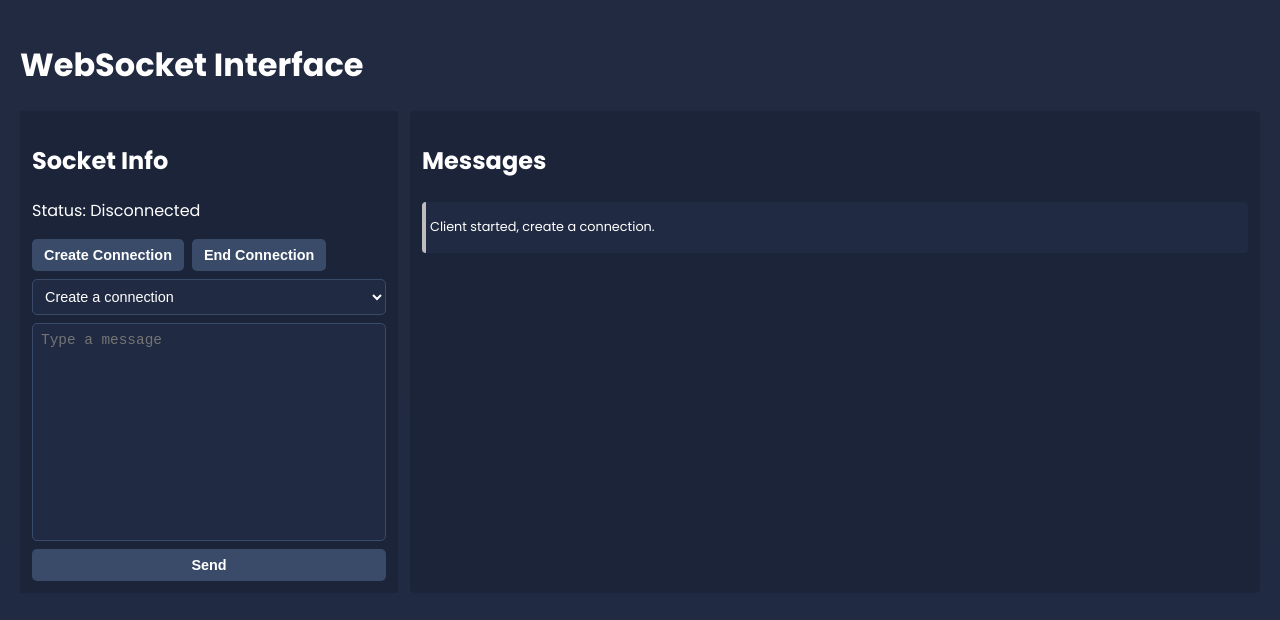
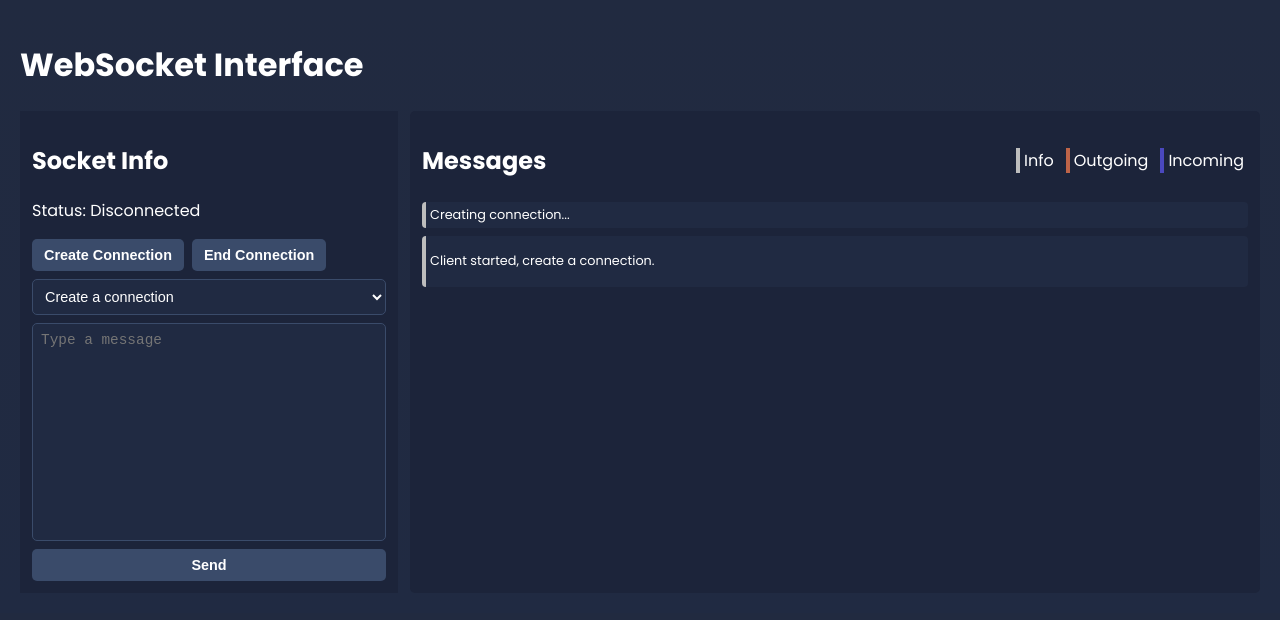
Before and after one commit to amaanshussain/socket-server, a website: page public/index.html in a window 1280 px wide. Drawn offline with nearby package versions, Linux system fonts and the light colour scheme.

Commit message:
add message legend and formatting changes

```diff
--- a/public/index.css
+++ b/public/index.css
@@ -14,6 +14,7 @@ body {
     border-radius: 6px;
     cursor: pointer;
 }
+
 ::-webkit-scrollbar-thumb:hover {
     background: #161c29;
 }
@@ -54,11 +55,13 @@ body {
     cursor: pointer;
     font-size: 0.9rem;
 }
+
 .socket-connectionbox {
     display: flex;
     flex-direction: column;
     gap: 8px;
 }
+
 .socket-select {
     width: 100%;
     padding: 8px;
@@ -68,6 +71,7 @@ body {
     color: #ffffff;
     font-size: 0.9rem;
 }
+
 .socket-inputbox {
     display: flex;
 }
@@ -95,6 +99,21 @@ body {
     padding: 12px;
 }
 
+.socket-messages-header {
+    display: flex;
+    justify-content: space-between;
+}
+
+.socket-messages-types {
+    display: flex;
+    gap: 8px;
+    align-items: center;
+}
+
+.socket-type {
+    padding: 0 4px;
+}
+
 .socket-messages {
     width: 100%;
     display: flex;
@@ -112,9 +131,11 @@ body {
 .socket-incoming {
     border-left: #4a48be 4px solid;
 }
+
 .socket-outgoing {
     border-left: #be6448 4px solid;
 }
+
 .socket-info {
     border-left: #bdbdbd 4px solid;
 }
--- a/public/index.html
+++ b/public/index.html
@@ -3,7 +3,7 @@
 
 <head>
     <meta charset="UTF-8">
-    <title>Socket.IO App</title>
+    <title>WebSocket Interface</title>
 
     <link rel="preconnect" href="https://fonts.googleapis.com">
     <link rel="preconnect" href="https://fonts.gstatic.com" crossorigin>
@@ -11,7 +11,6 @@
         href="https://fonts.googleapis.com/css2?family=Poppins:ital,wght@0,100;0,200;0,300;0,400;0,500;0,600;0,700;0,800;0,900;1,100;1,200;1,300;1,400;1,500;1,600;1,700;1,800;1,900&display=swap"
         rel="stylesheet">
 
-    <script src="https://cdn.socket.io/4.7.2/socket.io.min.js"></script>
     <link rel="stylesheet" href="index.css">
     <script src="socketstate.js"></script>
 </head>
@@ -22,6 +21,7 @@
         <h1>WebSocket Interface</h1>
 
         <div class="socket-layout">
+
             <div class="socket-infobox">
                 <div>
                     <h2>Socket Info</h2>
@@ -43,13 +43,21 @@
             </div>
 
             <div class="socket-messagebox">
-                <h2>Messages</h2>
+                <div class="socket-messages-header">
+                    <h2>Messages</h2>
+                    <div class="socket-messages-types">
+                        <p class="socket-type socket-info">Info</p>
+                        <p class="socket-type socket-outgoing">Outgoing</p>
+                        <p class="socket-type socket-incoming">Incoming</p>
+                    </div>
+                </div>
                 <div class="socket-messages" id="messages">
                     <div class="socket-message socket-info" id="initial-message">
                         <p>Client started, create a connection.</p>
                     </div>
                 </div>
             </div>
+
         </div>
     </div>
 
@@ -57,6 +65,7 @@
         setInterval(() => {
             render();
         }, 1000);
+        createConnection();
     </script>
 </body>
 
--- a/public/socketstate.js
+++ b/public/socketstate.js
@@ -4,8 +4,6 @@ let socketState = {
     socketIds: [],
     hostSocketId: null,
 };
-
-createConnection();
 
 // SOCKET FUNCTIONS
 function createConnection() {
@@ -69,18 +67,18 @@ function getSocketState() {
     return socket?.readyState === WebSocket.OPEN;
 }
 
+// DOCUMENT RENDER
+function render() {
+    setConnectionStatus();
+    setConnectionsList();
+}
+
 function addMessage(type, msg) {
     const messagesElement = document.getElementById("messages");
     let cell = document.getElementById("initial-message").cloneNode(true);
     cell.innerHTML = msg;
     cell.classList = `socket-message socket-${type}`;
     messagesElement.appendChild(cell);
-}
-
-// SOCKET STATE
-function render() {
-    setConnectionStatus();
-    setConnectionsList();
 }
 
 function setConnectionStatus() {
```
